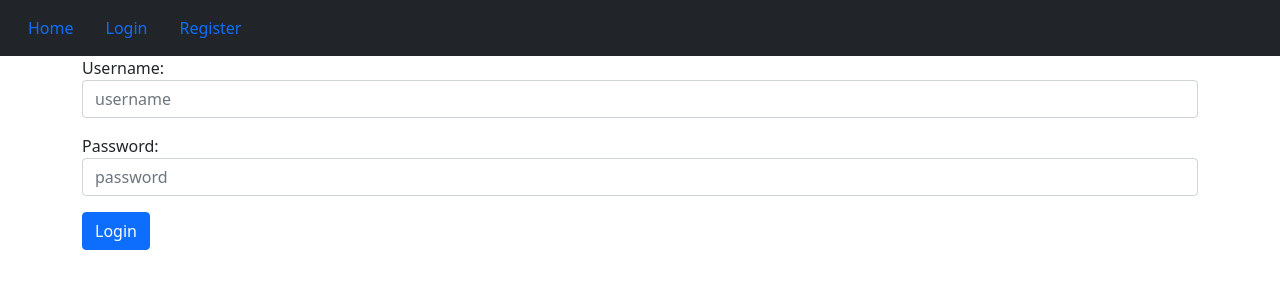
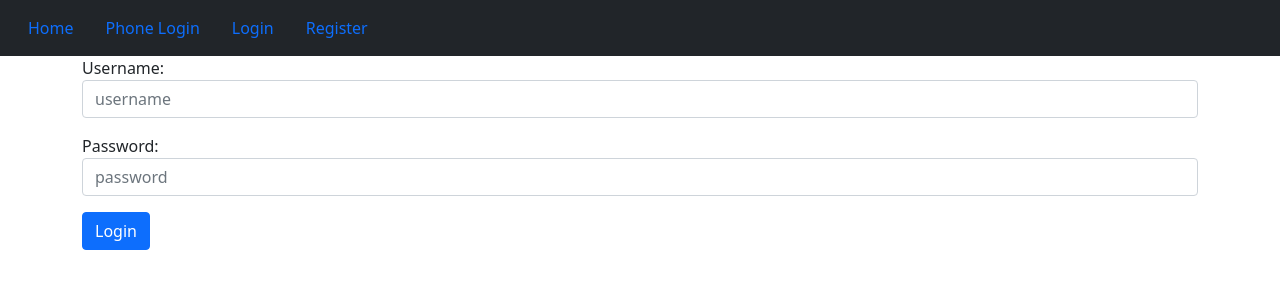
Before and after one commit to sadegh-dev/ModelLayer-django, a Django app: page /accounts/login/ in a window 1280 px wide. Shown: the top 300 px of the page. Run offline with Django 3.2, Linux system fonts and the light colour scheme.

Commit message:
31- phone login - complete

```diff
--- a/base/templates/inc/navbar.html
+++ b/base/templates/inc/navbar.html
@@ -7,6 +7,7 @@
         <a class="nav-link active" aria-current="page" href="{% url 'usermanage:edit_profile' %}">Edit Profile</a>
         <a class="nav-link active" aria-current="page" href="{% url 'usermanage:logout' %}">Logout</a>
         {% else %}
+        <a class="nav-link active" aria-current="page" href="{% url 'usermanage:phone_login' %}">Phone Login</a>
         <a class="nav-link active" aria-current="page" href="{% url 'usermanage:login' %}">Login</a>
         <a class="nav-link active" aria-current="page" href="{% url 'usermanage:register' %}">Register</a>
         {% endif %}
--- a/base/usermanage/urls.py
+++ b/base/usermanage/urls.py
@@ -7,6 +7,7 @@ urlpatterns = [
     path('register/', views.user_register, name='register'),
     path('logout/', views.user_logout, name='logout'),
     path('dashboard/<int:user_id>', views.user_dashboard, name='dashboard'),
-    path('edit-profile/', views.edit_profile, name='edit_profile')
-
+    path('edit-profile/', views.edit_profile, name='edit_profile'),
+    path('phone-login/', views.phone_login, name='phone_login'),
+    path('verify/<int:phone>/<int:rand_num>', views.verify, name='verify'),
 ]
--- a/base/usermanage/views.py
+++ b/base/usermanage/views.py
@@ -5,6 +5,12 @@ from django.contrib.auth import authenticate, login, logout
 from django.contrib.auth.decorators import login_required
 from django.contrib import messages
 from posts.models import Post
+from .models import Profile
+from random import randint
+
+#pip install kavenegar
+#from kavenegar import *
+
 
 
 
@@ -86,3 +92,54 @@ def edit_profile(request):
         'form' : form
     }
     return render(request,'usermanage/edit_profile.html',context)
+
+
+
+def phone_login(request):
+    if request.method == 'POST' :
+        form = PhoneLoginForm(request.POST)
+        if form.is_valid():
+            phone = f'0{form.cleaned_data["phone"]}'
+            rand_num = randint(1000,9999)
+            # kavenegar
+            """
+            api = KavenegarAPI('55555')
+            params = {
+                'sender' : '' ,
+                'receptor' : phone ,
+                'message' : rand_num
+            }
+            api.sms_send(params)
+            """
+            #test and print in Terminal
+            print(rand_num)
+
+            return redirect('usermanage:verify', phone, rand_num )
+    else :
+        form = PhoneLoginForm()
+    context = {
+        'form' : form
+    }
+    return render(request, 'usermanage/phone_login.html', context)
+
+
+
+# Verify Phone Login
+def verify(request, phone, rand_num):
+    if request.method == 'POST' :
+        form = VerifyCodeForm(request.POST)
+        if form.is_valid() :
+            if rand_num == form.cleaned_data['code']:
+                profile = get_object_or_404(Profile, phone= phone)
+                user = get_object_or_404(User, profile = profile)
+                login(request, user)
+                messages.success(request,'logged in successfully', 'success')
+                return redirect('posts:all_posts')
+            else:
+                messages.error(request, 'your code is wrong', 'warning')
+    else :
+        form = VerifyCodeForm()
+    context = {
+        'form' : form
+    }
+    return render(request, 'usermanage/verify.html', context)
```
Also changed, not shown: base/templates/usermanage/phone_login.html (added, +12 -0 lines), base/templates/usermanage/verify.html (added, +11 -0 lines), base/usermanage/models.py (+1 -6 lines), base/db.sqlite3, base/posts/migrations/0004_auto_20210515_1552.py (added), base/usermanage/migrations/0002_profile_phone.py (added).
